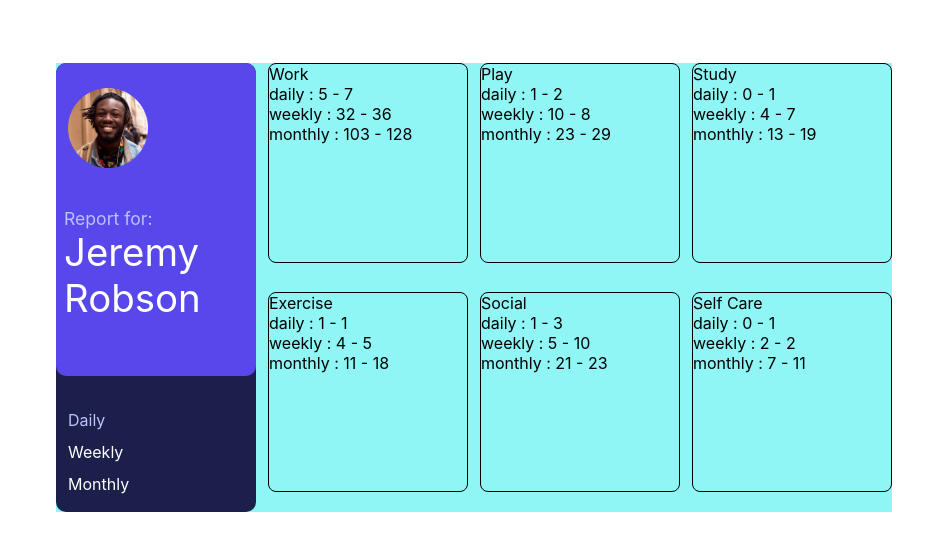
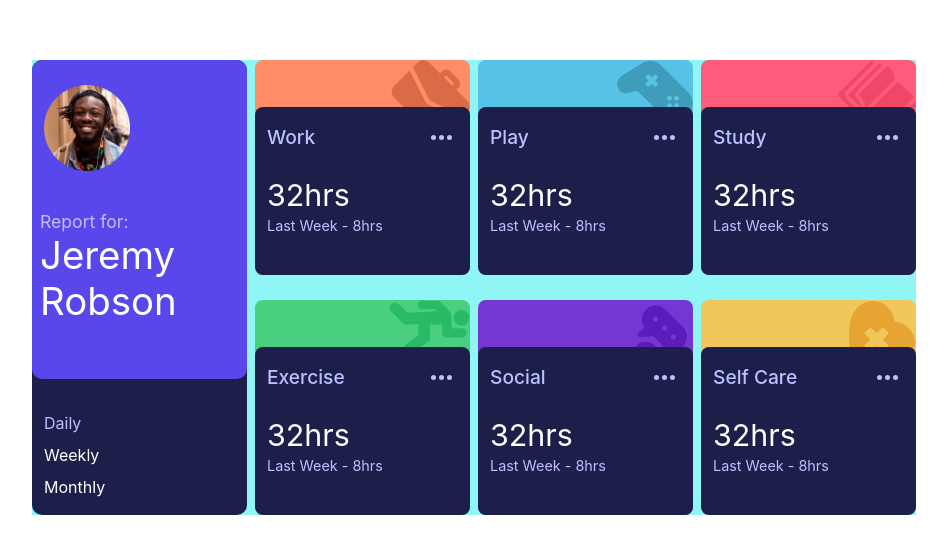
Before and after one commit to W4GFO/TimeTracking, a React (Create React App) app in the folder time-tracker/: page / in a window 1280 px wide. Shown: the part 113-666 px from the top of the page, without its empty margins (166-1113 px from the left). Built offline with nearby package versions, Linux system fonts and the light colour scheme.

Commit message:
Updated with the hours worked laid out better.

```diff
--- a/time-tracker/src/Components/Cards/CardFrame.tsx
+++ b/time-tracker/src/Components/Cards/CardFrame.tsx
@@ -1,5 +1,14 @@
 import { useContext } from 'react'
 import './Styles/CardFrameStyle.scss'
+
+import PLAY_ICON from '../../Images/icon-play.svg'
+import WORK_ICON from '../../Images/icon-work.svg'
+import STDY_ICON from '../../Images/icon-study.svg'
+import SOCL_ICON from '../../Images/icon-social.svg'
+import EXEC_ICON from '../../Images/icon-exercise.svg'
+import CARE_ICON from '../../Images/icon-self-care.svg'
+import ELLIPSIS_ICON from '../../Images/icon-ellipsis.svg'
+
 import {ScheduleCategory, timeframeEnumToString, timeframeSelectionContext} from '../../Utils/defs'
 
 type CardProps = {
@@ -12,7 +21,46 @@ export const CardFrame = ({className, schedule}: CardProps) => {
 
 	const containerClassName:string = className + ' card-frame-container'
 
+	const getImage = ():string => {
+		switch(schedule.title) {
+			case "Work":
+				return WORK_ICON
+			case "Play":
+				return PLAY_ICON
+			case "Study":
+				return STDY_ICON
+			case "Social":
+				return SOCL_ICON
+			case "Exercise":
+				return EXEC_ICON
+			case "Self Care":
+				return CARE_ICON
+			default:
+				break
+		}
+
+		return PLAY_ICON
+	}
+
 	return (
+		<section className={containerClassName}>
+			<img src={getImage()} />
+			<div className='cardinfo-frame'>
+				<div className='cardinfo-frame-titlebar'>
+					<span>{schedule.title}</span>
+					<img src={ELLIPSIS_ICON} />
+				</div>
+
+				<div className='cardinfo-frame-data-content-frame'>
+					<span className='cardinfo-frame-data-content-hours-worked'>32hrs</span>
+					<span className='cardinfo-frame-data-content-hours-last-week'>Last Week - 8hrs</span>
+				</div>
+			</div>
+		</section>
+	)
+}
+
+/*
 <div className={containerClassName}>
 	<p>{schedule.title}</p>
 
@@ -21,7 +69,5 @@ export const CardFrame = ({className, schedule}: CardProps) => {
 			return <p key={idx}>{timeframeEnumToString(schedEvt.timeframe)} : {schedEvt.current} - {schedEvt.previous}</p>
 		})
 	}
-
 </div>
-	)
-}
+*/
--- a/time-tracker/src/Components/Cards/Styles/CardFrameStyle.scss
+++ b/time-tracker/src/Components/Cards/Styles/CardFrameStyle.scss
@@ -1,18 +1,85 @@
 @import '../../../Utils/globalStyles.scss';
 
 .card-frame-container {
+	position: relative;
+
 	width: 100%;
+	border-radius: 8px;
 	height: $CARD_HEIGHT;
-	border: 1px solid black;
-	border-radius: 8px;
 }
 
+//The image in the upper right hand corner
+.card-frame-container img {
+	position: absolute;
+
+	top: 0;
+	right: 0;
+}
+
+.cardinfo-frame {
+	position: absolute;
+
+	bottom: 0;
+	width: 100%;
+	height: 75%;
+
+	border-radius: 8px;
+	background-color: $Dark_Blue;
+}
+
+.cardinfo-frame-titlebar {
+	color: $Pale_Blue;
+	margin-top: 18px;
+}
+
+.cardinfo-frame-titlebar img {
+	margin: 28px 18px 0px 0px;
+}
+
+.cardinfo-frame-titlebar span {
+	font-weight: 500;
+	font-size: 1.2em;
+	margin: 0px 0px 0px 12px;
+}
+
+// .cardinfo-frame-data-content {
+
+// }
+
+.cardinfo-frame-data-content-frame {
+
+}
+
+.cardinfo-frame-data-content-hours-worked {
+	color: white;
+}
+
+.cardinfo-frame-data-content-hours-last-week {
+	color: $Pale_Blue;
+}
 
 @media only screen and (min-width:$DESKTOP_BP) {
 	.card-frame-container {
+		border-radius: 8px;
 		width: $CARD_HEIGHT;
 		height: $CARD_HEIGHT;
-		border: 1px solid black;
-		border-radius: 8px;
 	}
+
+	.cardinfo-frame {
+		height: 78%;
+	}
+
+	.cardinfo-frame-data-content-hours-worked {
+		display: block;
+		font-size: 1.9em;
+		font-weight: 400;
+		margin: 28px 0px 0px 12px;
+	}
+
+	.cardinfo-frame-data-content-hours-last-week {
+		display: block;
+		font-size: 0.9em;
+		margin: 4px 0px 0px 12px;
+	}
+
 }
--- a/time-tracker/src/Components/Parent/MainPage.tsx
+++ b/time-tracker/src/Components/Parent/MainPage.tsx
@@ -16,7 +16,6 @@ export const MainPage = (props: MainProps) => {
 		console.log("The new timeframe is: " + timeframeEnumToString(tf as TIMEFRAME))
 		setTimeFrameSelectioin(tf)
 	}
-
 
 	useEffect(() => {
 		setSchedule(parseData())
--- a/time-tracker/src/Components/Parent/Styles/MainPageStyle.scss
+++ b/time-tracker/src/Components/Parent/Styles/MainPageStyle.scss
@@ -36,26 +36,32 @@ main::-webkit-scrollbar {
 
 .cal-evt1 {
 	grid-area: sch1;
+	background-color: $PRIMARY_Light_Red_Work;
 }
 
 .cal-evt2 {
 	grid-area: sch2;
+	background-color: $PRIMARY_Soft_Blue;
 }
 
 .cal-evt3 {
 	grid-area: sch3;
+	background-color: $PRIMARY_Light_Red_Study;
 }
 
 .cal-evt4 {
 	grid-area: sch4;
+	background-color: $PRIMARY_Lime_Green;
 }
 
 .cal-evt5 {
 	grid-area: sch5;
+	background-color: $PRIMARY_Violet;
 }
 
 .cal-evt6 {
 	grid-area: sch6;
+	background-color: $PRIMARY_Soft_Orange;
 }
 
 @media only screen and (min-width:$DESKTOP_BP) {
@@ -66,7 +72,7 @@ main::-webkit-scrollbar {
 
 	.cards-grid {
 		width: 100%;
-		gap: 10px 12px;
+		gap: 0px 8px;
 
 		grid-template-rows: 1fr 1fr;
 		grid-template-columns: repeat(4, 1fr);
@@ -76,4 +82,11 @@ main::-webkit-scrollbar {
 			"img-card sch4 sch5 sch6"
 		;
 	}
+
+	//Line up the bottoms with the user display info
+	.cal-evt4, .cal-evt5, .cal-evt6{
+		align-self: flex-end;
+	}
+
+
 }
--- a/time-tracker/src/Utils/globalStyles.scss
+++ b/time-tracker/src/Utils/globalStyles.scss
@@ -2,9 +2,9 @@
 
 $PRIMARY_Blue: hsl(246, 80%, 60%);
 
-$PRIMARY_Light_Red: hsl(15, 100%, 70%); //Work
+$PRIMARY_Light_Red_Work: hsl(15, 100%, 70%); //Work
 $PRIMARY_Soft_Blue: hsl(195, 74%, 62%); //Play
-$PRIMARY_Light_Red: hsl(348, 100%, 68%); //Study
+$PRIMARY_Light_Red_Study: hsl(348, 100%, 68%); //Study
 $PRIMARY_Lime_Green: hsl(145, 58%, 55%); //Exercise
 $PRIMARY_Violet: hsl(264, 64%, 52%); //Social
 $PRIMARY_Soft_Orange: hsl(43, 84%, 65%); //Self-Care
@@ -21,4 +21,4 @@ $MOBILE_BP: 375px;
 $DESKTOP_BP:1080px;
 $LARGE_DESKTOP_BP:1445px;
 
-$CARD_HEIGHT:200px;
+$CARD_HEIGHT:215px;
```
Lines whose indentation alone changed are shown as unchanged.
